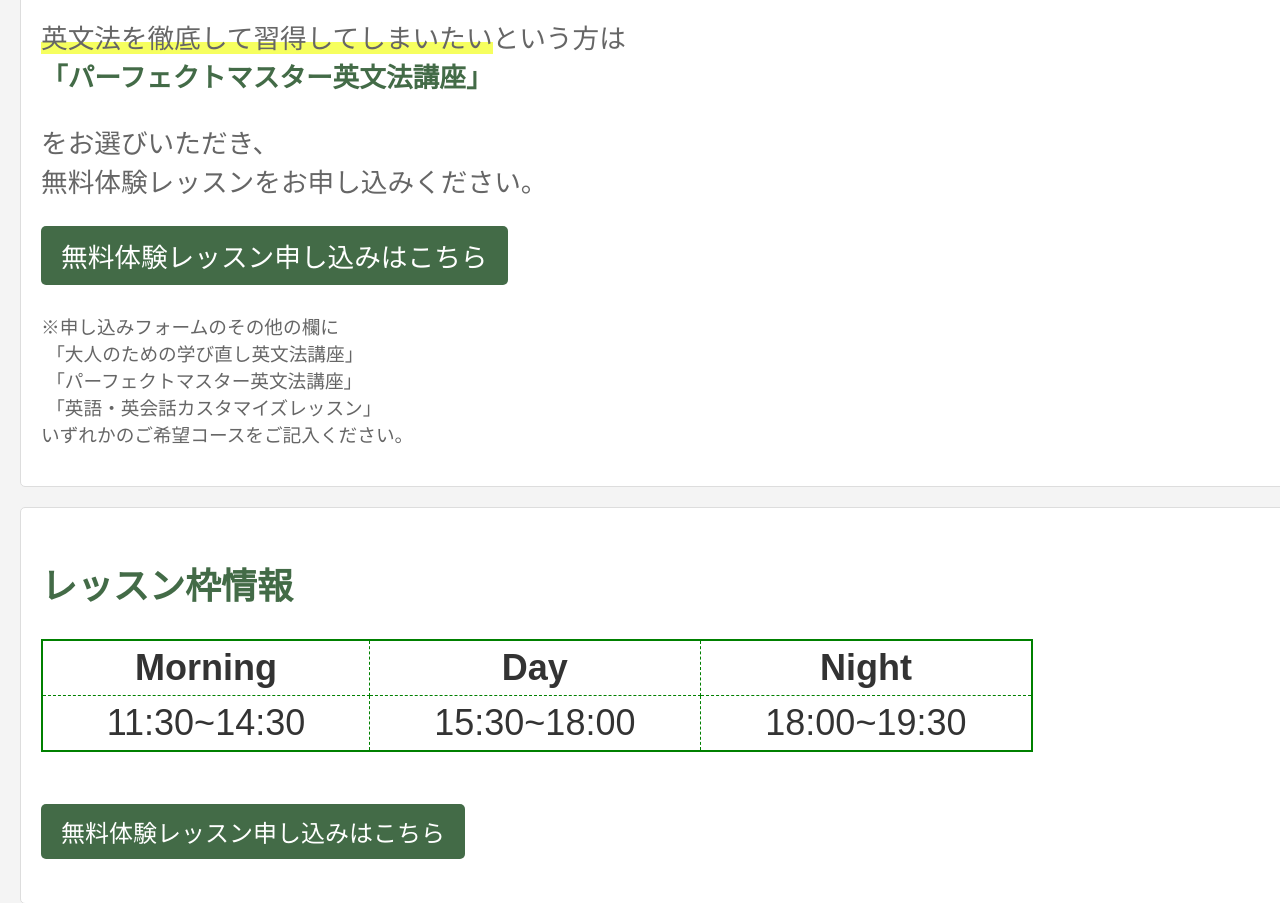
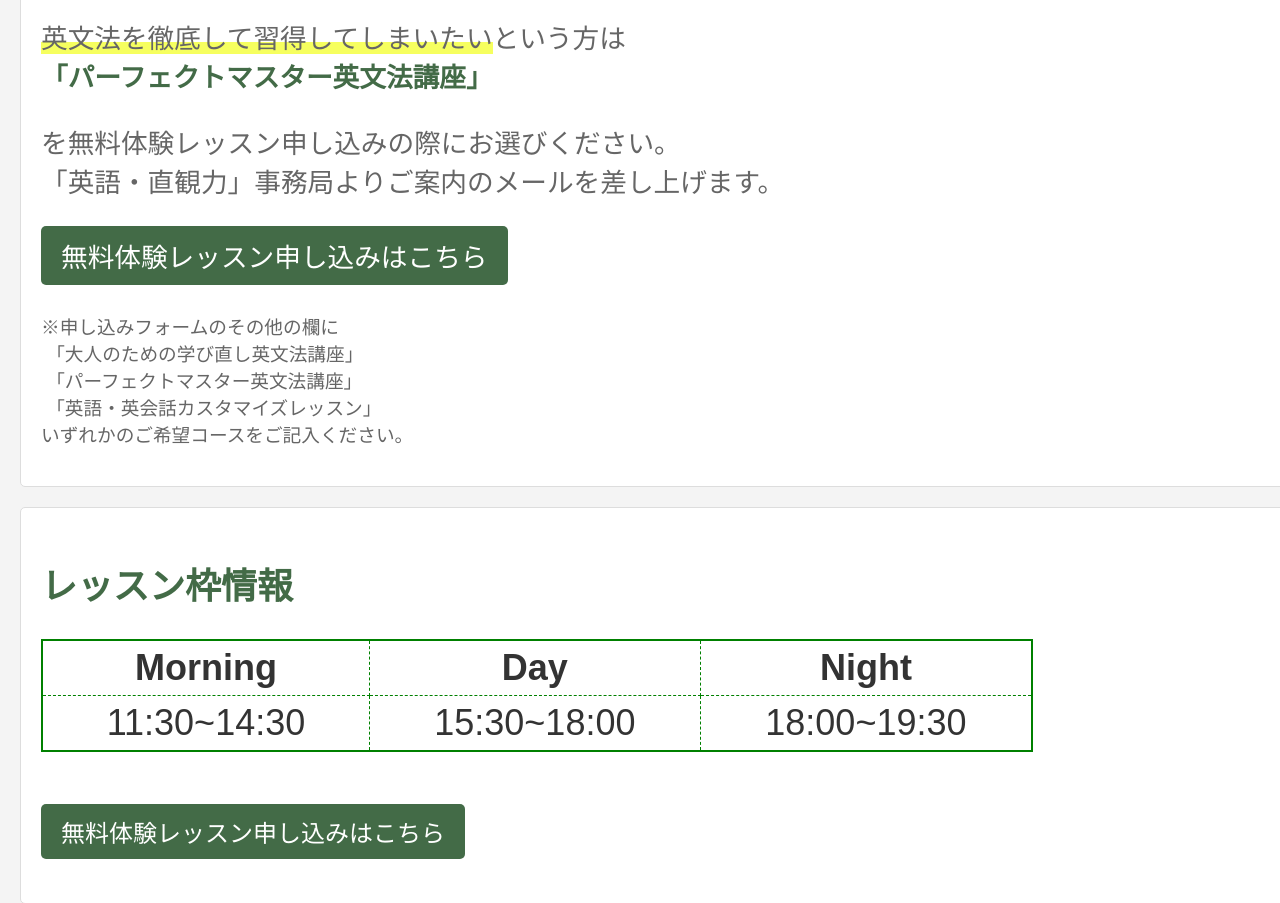
Before and after one commit to isola-23/eigoryoku, a plain HTML site: page docs/index.html in a window 1280 px wide. Shown: the part 1760-2663 px from the top of the page. Drawn offline with Linux system fonts and the light colour scheme; a script that the page names is missing.

Commit message:
文言修正

```diff
--- a/docs/index.html
+++ b/docs/index.html
@@ -57,8 +57,8 @@
                 <p style="color: #436b47;margin-top: 0;"><b>「大人のための学び直し英文法講座」</b></p>
                 <p style="margin-bottom: 0;"><span class="mark">英文法を徹底して習得してしまいたい</span>という方は</p>
                 <p style="color: #436b47;margin-top: 0;"><b>「パーフェクトマスター英文法講座」</b></p>
-                <p>をお選びいただき、<br>
-                無料体験レッスンをお申し込みください。</p>
+                <p>を無料体験レッスン申し込みの際にお選びください。<br>
+                「英語・直観力」事務局よりご案内のメールを差し上げます。</p>
                 <p>
                     <a href="https://forms.gle/xxh43eKTsVz1oE9j6" class="cta-button" target=”_blank”>無料体験レッスン申し込みはこちら</a>
                 </p>
```
